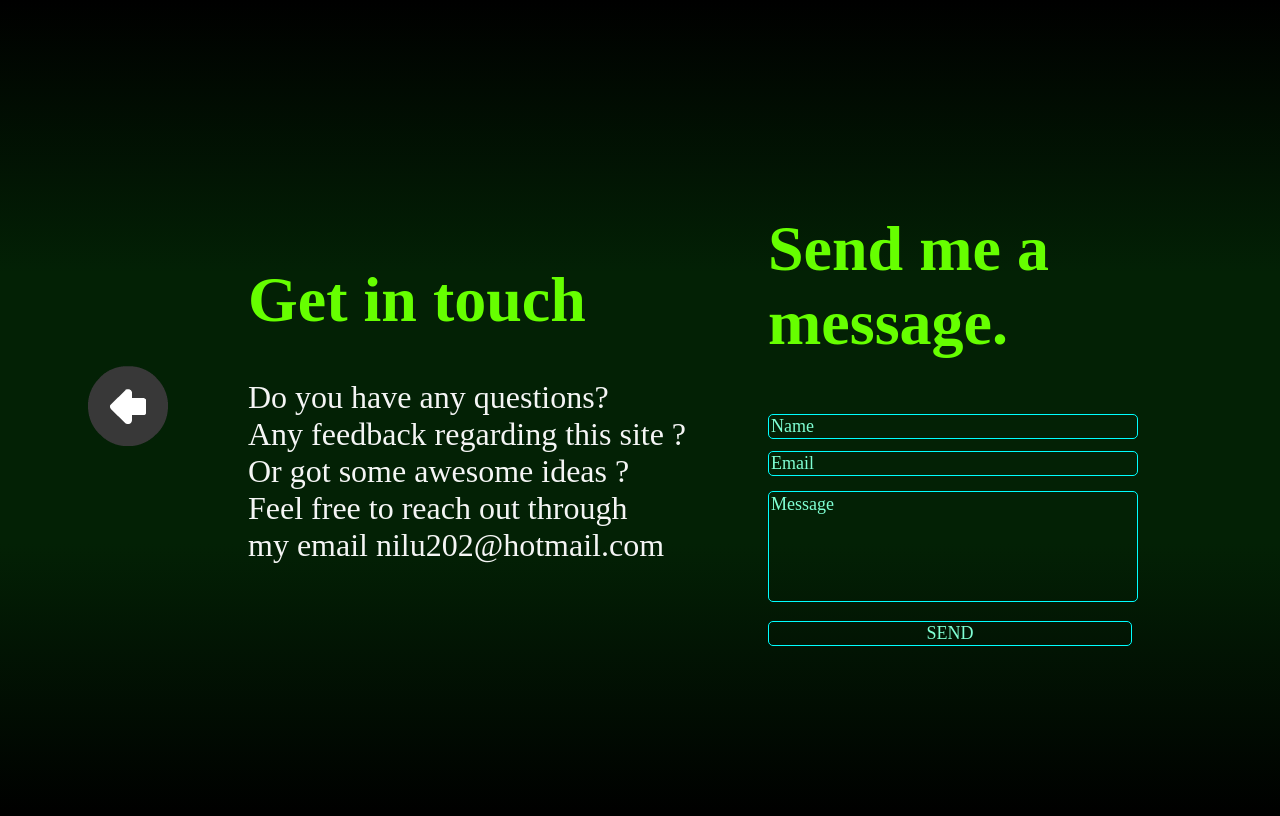
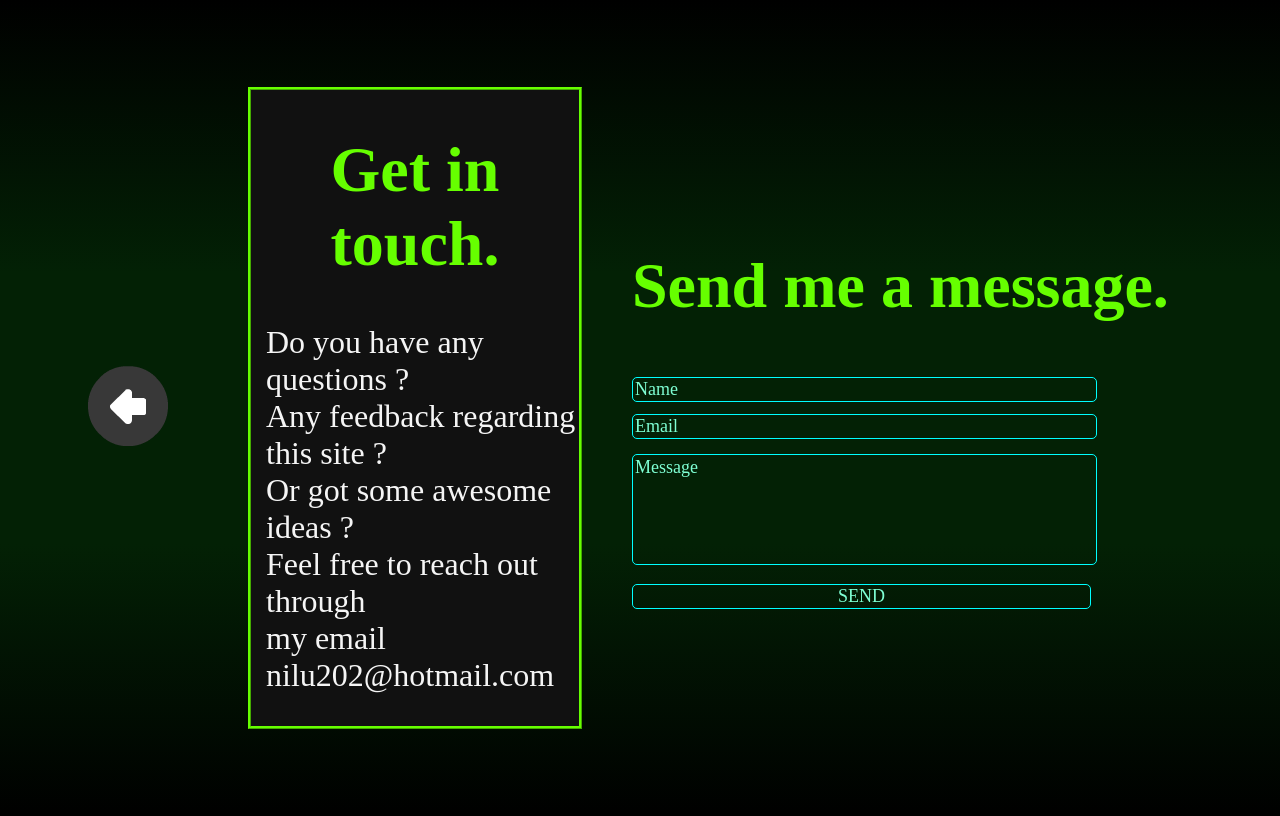
Before and after one commit to nilu-t/nilu-portfolio, a Flask app: page /contact in a window 1280 px wide. Run offline with Flask 2, Linux system fonts and the light colour scheme.

```diff
--- a/static/scripts/nilu.js
+++ b/static/scripts/nilu.js
@@ -71,7 +71,7 @@ if(back_btn != null){
     /* HTML inline click event listeners in JS for each button control*/
     document.getElementById("back_btn").onclick=function(){
         console.log("clicked back button");
-        window.location.replace("/"); //redirect to the home page.
+        window.location.replace("/"); //redirect to the home page using previous history.
     };
 
 }
--- a/static/stylesheets/menu_styles.css
+++ b/static/stylesheets/menu_styles.css
@@ -46,7 +46,18 @@ ul{
 
 .contact_info_div{
     font-size:xx-large;
-    flex: 2;
+    flex: 1;
+    border: 3px ridge #66FF00;
+    background-color: #111111;
+    margin-right: 50px;
+}
+
+.contact_info_div h1{
+    text-align: center;
+}
+
+.contact_info_div p{
+    margin-left: 15px;
 }
 
 .email_div{
@@ -73,7 +84,6 @@ input[type=email]{
     font-size:large;
     font-family: 'Times New Roman', Times, serif;
     border-radius: 5px;
-
 }
 textarea[type=text]{
     width: 70%;
@@ -84,7 +94,9 @@ textarea[type=text]{
     border-radius: 5px;
     resize: none;
 }
-
+input[type=submit]:hover{
+    cursor: pointer;
+}
 input[type=text]::placeholder, input[type=email]::placeholder, textarea[type=text]::placeholder{
     color: aquamarine;
 }
@@ -115,6 +127,7 @@ input[type=text]::placeholder, input[type=email]::placeholder, textarea[type=tex
     border: 1px ridge aqua;
     border-radius: 10px;
     color:aquamarine;
+    margin-bottom: 10px;
 }
 
 .mobile_dev_div{
@@ -132,6 +145,8 @@ input[type=text]::placeholder, input[type=email]::placeholder, textarea[type=tex
     border: 1px ridge aqua;
     border-radius: 10px;
     color:aquamarine;
+    margin-bottom: 10px;
+
 
 }
 .languages_div{
@@ -152,6 +167,7 @@ input[type=text]::placeholder, input[type=email]::placeholder, textarea[type=tex
     border: 1px ridge aqua;
     border-radius: 10px;
     color:aquamarine;
+    margin-bottom: 10px;
 
 }
 .other_skills_div{
@@ -170,6 +186,7 @@ input[type=text]::placeholder, input[type=email]::placeholder, textarea[type=tex
     border: 1px ridge aqua;
     border-radius: 10px;
     color:aquamarine;
+    margin-bottom: 10px;
 }
 
 /* for about.html specific styles. --------------------------------------------------------*/
@@ -185,6 +202,10 @@ input[type=text]::placeholder, input[type=email]::placeholder, textarea[type=tex
     font-size: xx-large;
     border: 3px ridge #66FF00;
     flex: 2;
+}
+.intro_div p{
+    margin-left: 10px;
+    margin-right: 10px;
 }
 .intro_div h1{
     text-align: center;
@@ -217,6 +238,8 @@ input[type=text]::placeholder, input[type=email]::placeholder, textarea[type=tex
     border: 1px ridge aqua;
     display: inline-flex;
     background-color: #111111;
+    margin-bottom: 10px;
+
 }
 
 .media_div ul li a{
--- a/templates/contact_info.html
+++ b/templates/contact_info.html
@@ -12,9 +12,9 @@
         </div>
 
         <div class="contact_info_div">
-            <h1>Get in touch</h1>
+            <h1>Get in touch.</h1>
             <p>
-                Do you have any questions? <br>
+                Do you have any questions ? <br>
                 Any feedback regarding this site ? <br>
                 Or got some awesome ideas ? <br>
                 Feel free to reach out through  <br>  my email nilu202@hotmail.com <br>
```
Also changed, not shown: templates/projects.html (+7 -2 lines).
